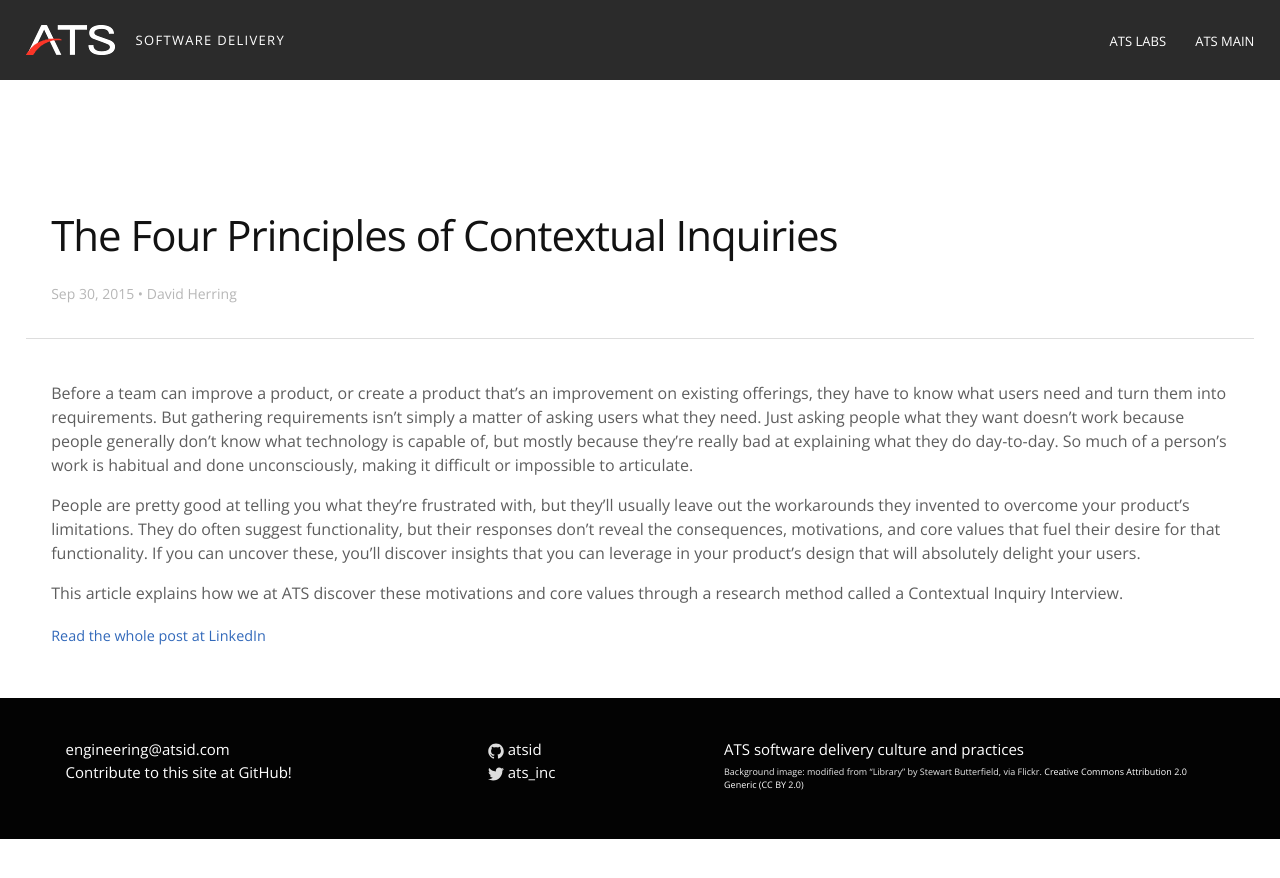
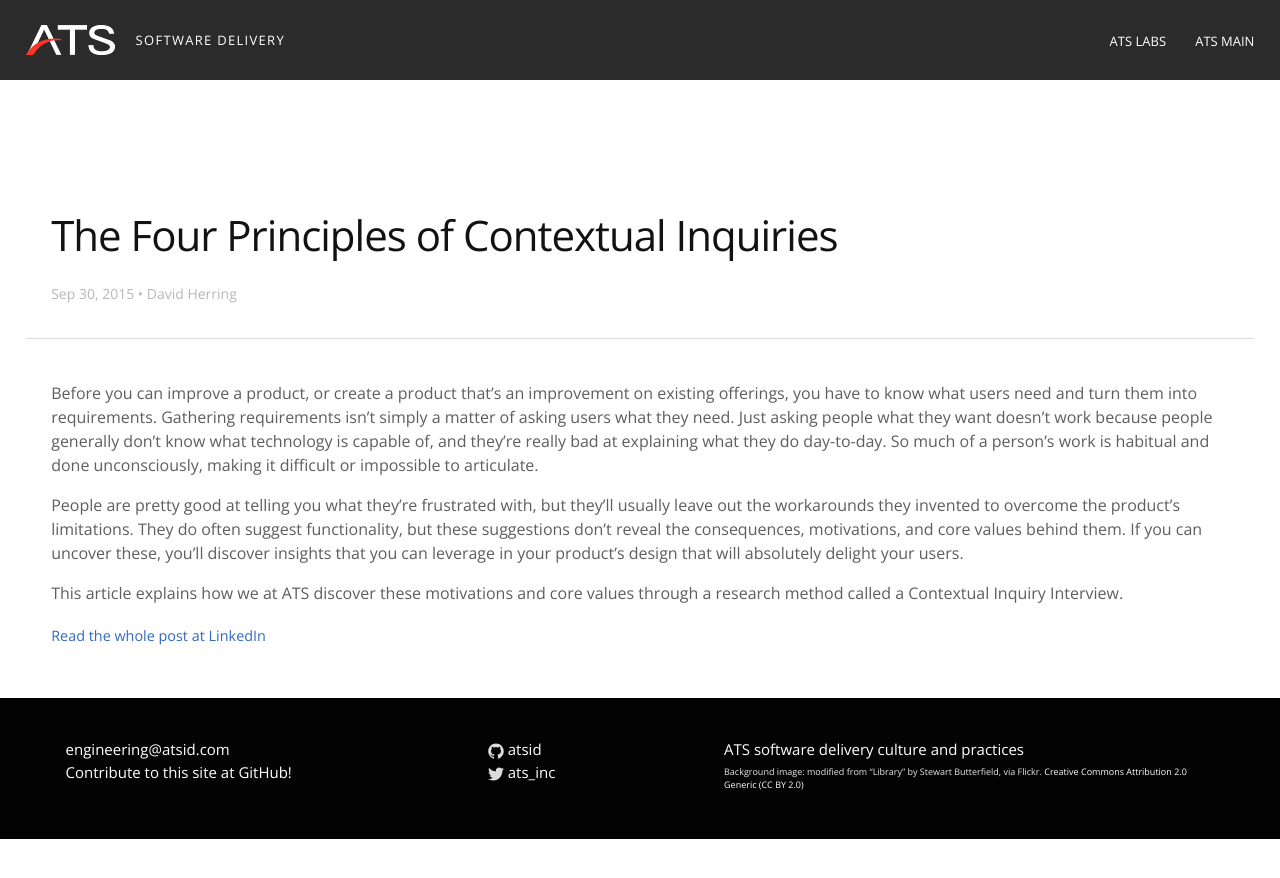
Before and after one commit to atsid/guides, a Jekyll site: the page built from _posts/2015-09-30-the-four-principles-of-contextual-inquiries.md, in a window 1280 px wide. Shown: the top 878 px of the page. Built offline with Jekyll 4.4.1, drawn with Linux system fonts in a browser that asks for light colours.

Commit message:
Update 2015-09-30T21:06:42.694Z

```diff
--- a/_posts/2015-09-30-the-four-principles-of-contextual-inquiries.md
+++ b/_posts/2015-09-30-the-four-principles-of-contextual-inquiries.md
@@ -8,8 +8,8 @@ platform: LinkedIn
 original: https://www.linkedin.com/pulse/four-principles-user-interviews-david-herring
 category: blog
 ---
-Before a team can improve a product, or create a product that’s an improvement on existing offerings, they have to know what users need and turn them into requirements. But gathering requirements isn’t simply a matter of asking users what they need. Just asking people what they want doesn’t work because people generally don’t know what technology is capable of, but mostly because they're really bad at explaining what they do day-to-day. So much of a person's work is habitual and done unconsciously, making it difficult or impossible to articulate.
+Before you can improve a product, or create a product that’s an improvement on existing offerings, you have to know what users need and turn them into requirements. Gathering requirements isn’t simply a matter of asking users what they need. Just asking people what they want doesn’t work because people generally don’t know what technology is capable of, and they’re really bad at explaining what they do day-to-day. So much of a person’s work is habitual and done unconsciously, making it difficult or impossible to articulate.
 
-People are pretty good at telling you what they’re frustrated with, but they’ll usually leave out the workarounds they invented to overcome your product's limitations. They do often suggest functionality, but their responses don’t reveal the consequences, motivations, and core values that fuel their desire for that functionality. If you can uncover these, you’ll discover insights that you can leverage in your product’s design that will absolutely delight your users.
+People are pretty good at telling you what they’re frustrated with, but they’ll usually leave out the workarounds they invented to overcome the product’s limitations. They do often suggest functionality, but these suggestions don’t reveal the consequences, motivations, and core values behind them. If you can uncover these, you’ll discover insights that you can leverage in your product’s design that will absolutely delight your users.
 
 This article explains how we at ATS discover these motivations and core values through a research method called a Contextual Inquiry Interview.
```
